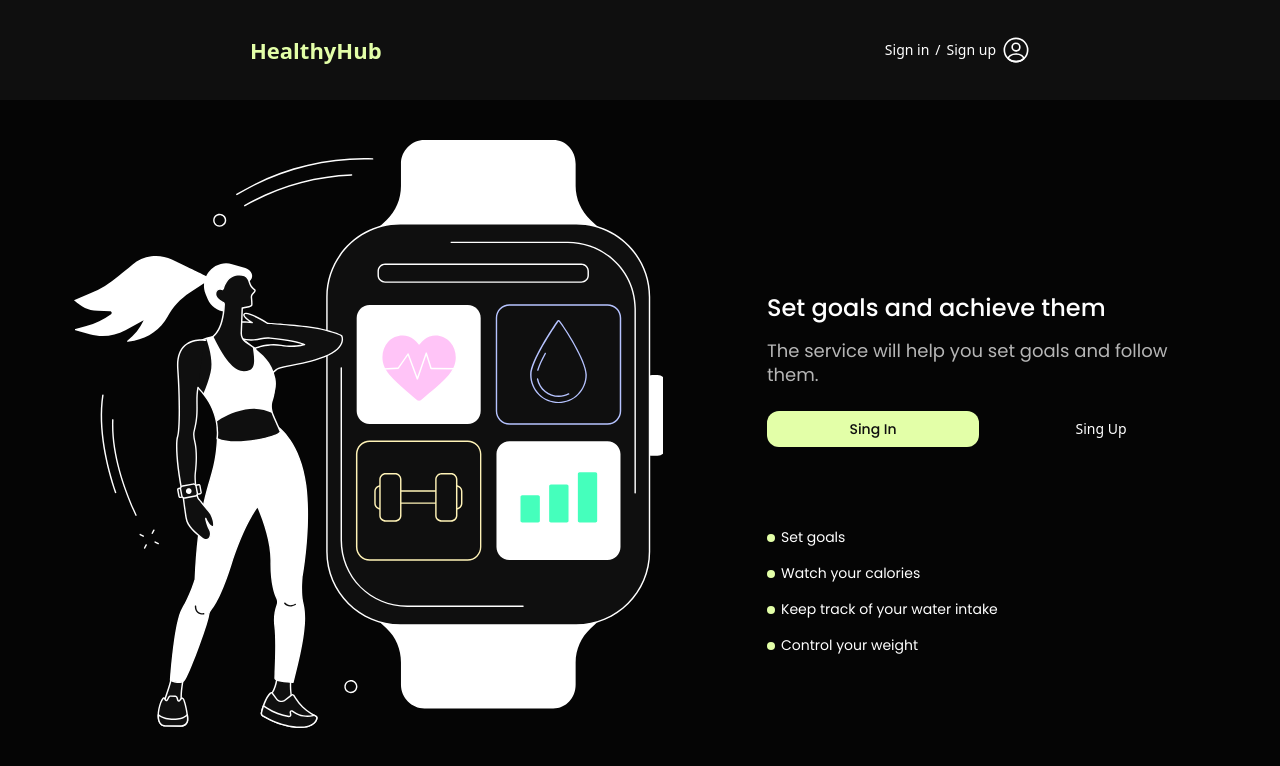
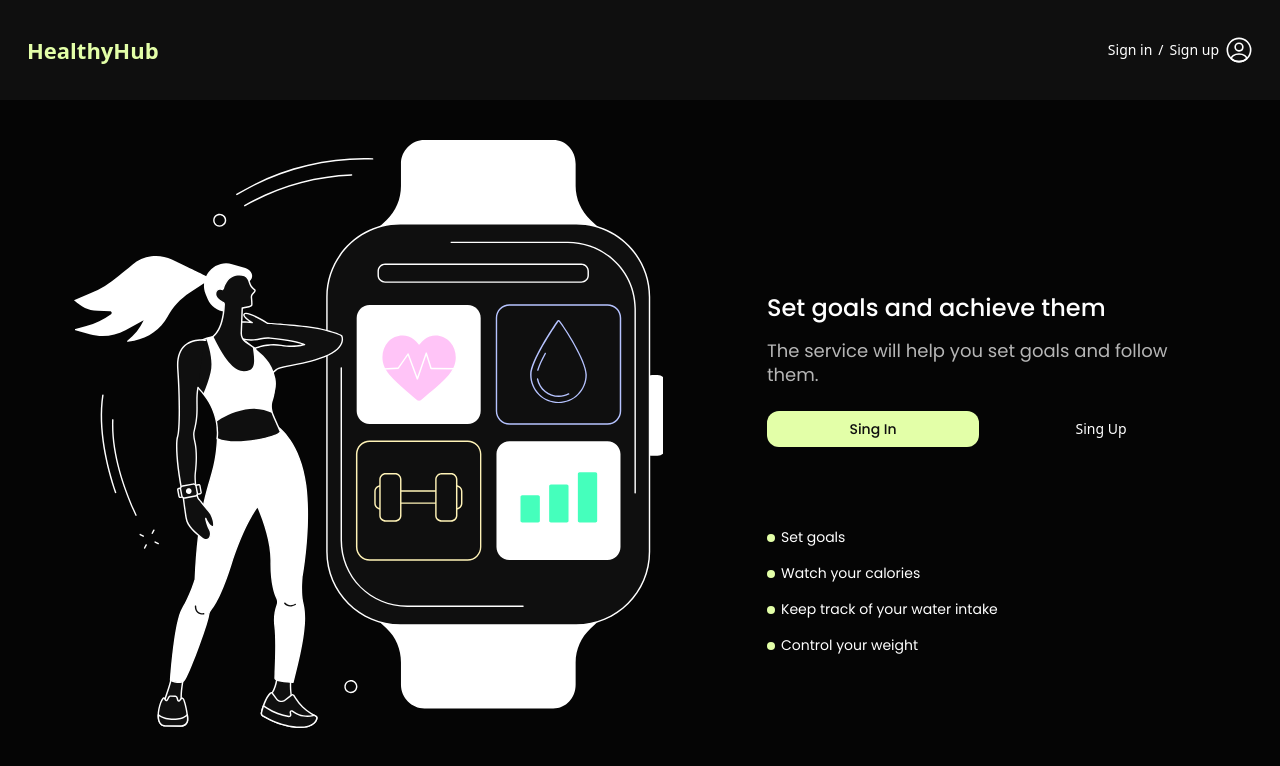
Before and after one commit to AnnaHort/HealthyHub, a React (Vite) app: page /HealthyHub/welcome in a window 1280 px wide. Shown: the top 766 px of the page. Built offline with nearby package versions, Linux system fonts and the light colour scheme.

Commit message:
fix heder component

```diff
--- a/src/components/Header/Header.jsx
+++ b/src/components/Header/Header.jsx
@@ -1,12 +1,13 @@
 import Logo from '../Logo/Logo';
 import Navigation from '../Navigation/Navigation';
+import { Container } from './Header.styled';
 
 const Header = () => {
   return (
-    <>
+    <Container>
       <Logo />
       <Navigation />
-    </>
+    </Container>
   );
 };
 export default Header;
--- a/src/components/Header/Header.styled.js
+++ b/src/components/Header/Header.styled.js
@@ -1,29 +1,34 @@
 import styled from 'styled-components';
 
-export const HeaderContainerStyled = styled.div`
+export const Container = styled.div`
+  height: 60px;
   display: flex;
   justify-content: space-between;
-  padding: 19px 10px;
+  flex-direction: row;
   align-items: center;
-
-  width: 320px;
+  padding: 0 10px 0 10px;
   margin: 0 auto;
 
+  @media (min-width: 834px) {
+    height: 100px;
+    padding: 0 27px 0 27px;
+  }
 
- @media (min-width: 834px) {
-  width: 834px;
-
-  padding: 36px 27px;
- }
-
-
- @media (min-width: 1440px) {
-  width: 1440px;
-
-  padding: 34px 34px;
- }
+  @media (min-width: 1440px) {
+    max-width: 1440px;
+    padding: 0 36px 0 34px;
+  }
 `;
 
-export const HeaderBg = styled.div`
-  background-color: var(--color-primary-black-2);
+export const Box = styled.div`
+  display: flex;
+  justify-content: space-between;
+  flex-direction: row;
+  align-items: center;
+  @media (min-width: 834px) {
+  }
+
+  @media (min-width: 1440px) {
+    max-width: 1440px;
+  }
 `;
--- a/src/components/HeaderAuthorizedUser/HeaderAuthorizedUser.styled.js
+++ b/src/components/HeaderAuthorizedUser/HeaderAuthorizedUser.styled.js
@@ -3,7 +3,7 @@ import styled from 'styled-components';
 export const Container = styled.div`
   position: relative;
   height: 60px;
-  background: var(--color-primary-black-2);
+  margin: 0 auto;
   display: flex;
   flex-direction: row;
   align-items: center;
@@ -14,8 +14,9 @@ export const Container = styled.div`
     padding: 0 27px 0 27px;
   }
 
-  @media (min-width: 1280px) {
+  @media (min-width: 1440px) {
     padding: 0 36px 0 34px;
+    max-width: 1440px;
   }
 `;
 
--- a/src/components/SharedLayout/SharedLayout.jsx
+++ b/src/components/SharedLayout/SharedLayout.jsx
@@ -1,23 +1,20 @@
 import { Outlet } from 'react-router-dom';
 import Header from '../Header/Header';
-import { HeaderBg, HeaderContainerStyled } from '../Header/Header.styled';
 import { Suspense } from 'react';
 import HeaderAuthorizedUser from '../HeaderAuthorizedUser/HeaderAuthorizedUser';
 import { useSelector } from 'react-redux';
 import selectIsLoggedIn from '../../redux/auth/authSelectors';
 
-import { Container } from './SharedLayout.styled';
+import { Container, ContainerHeader } from './SharedLayout.styled';
 
 const SharedLayout = () => {
   const isLoggedIn = useSelector(selectIsLoggedIn);
 
   return (
     <>
-      <HeaderBg>
-        <HeaderContainerStyled>
+      <ContainerHeader>
         {isLoggedIn ? <HeaderAuthorizedUser /> : <Header />}
-        </HeaderContainerStyled>
-      </HeaderBg>
+      </ContainerHeader>
 
       <Container>
         <Suspense fallback={<div>Loading...</div>}>
--- a/src/components/SharedLayout/SharedLayout.styled.js
+++ b/src/components/SharedLayout/SharedLayout.styled.js
@@ -1,8 +1,10 @@
 import styled from 'styled-components';
 
+export const ContainerHeader = styled.div`
+  background: var(--color-primary-black-2);
+`;
 
 export const Container = styled.div`
-
   width: 320px;
   padding-left: 10px;
   padding-right: 10px;
@@ -13,7 +15,7 @@ export const Container = styled.div`
     width: 834px;
     padding-left: 27px;
     padding-right: 27px;
-}
+  }
 
   @media screen and (min-width: 1440px) {
     width: 1440px;
```
Lines whose indentation alone changed are shown as unchanged.
